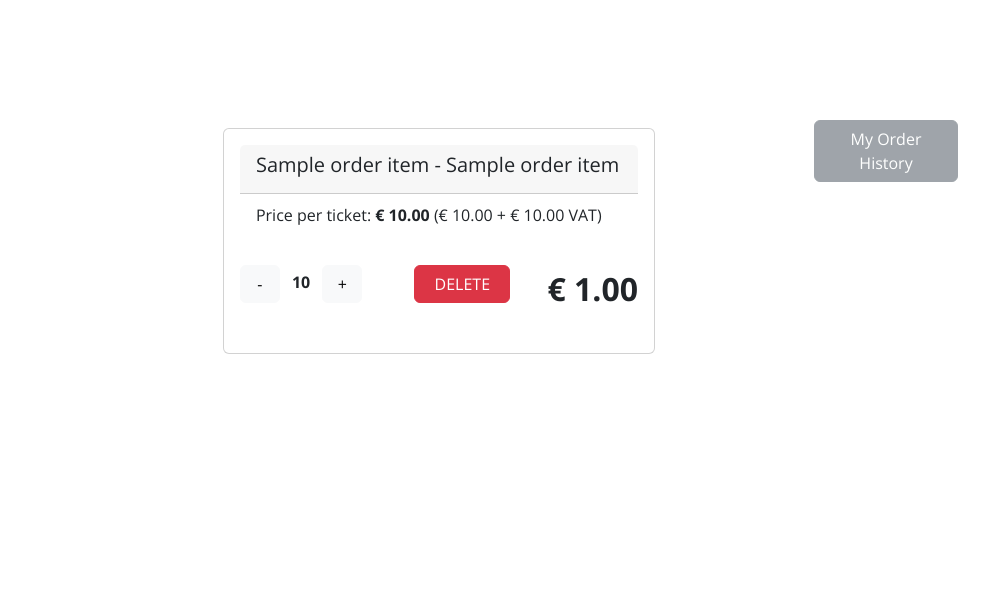
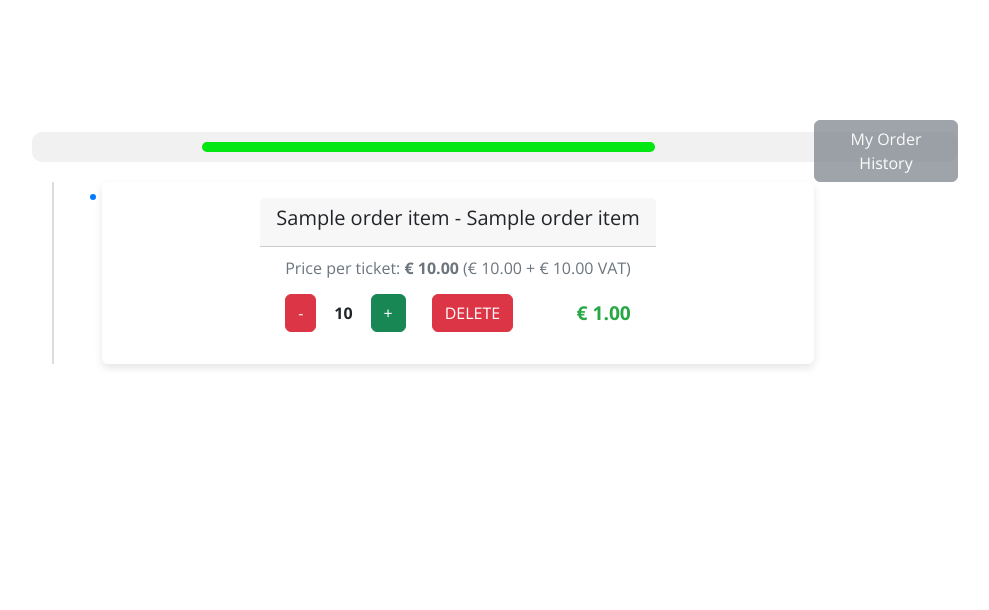
Before and after one commit to mridul-max/Haarlem-Festival, a PHP site: template app/views/payment-funnel/cart.php in a window 1280 px wide. Shown: the part 16-626 px from the top of the page, without its empty margins (145-1134 px from the left). Run offline with PHP 8.4, Linux system fonts and the light colour scheme; the template is opened without the code that fills it: most values are stand-ins (such as "Sample title", 1, 10 or a date in 2020); data that the repository does not hold is empty; some web fonts are replaced.

Commit message:
redesign cart checkout pages

```diff
--- a/app/public/css/main.css
+++ b/app/public/css/main.css
@@ -269,6 +269,97 @@
     opacity: 0.5;
 }
 
+
+/* order history css */
+        .timeline {
+            position: relative;
+            padding-left: 40px;
+            margin-top: 20px;
+        }
+
+        .timeline::before {
+            content: '';
+            position: absolute;
+            left: 20px;
+            top: 0;
+            bottom: 0;
+            width: 2px;
+            background: #ddd;
+        }
+
+        .timeline-item {
+            position: relative;
+            margin-bottom: 30px;
+            padding-left: 30px;
+        }
+
+        .timeline-item::before {
+            content: '';
+            position: absolute;
+            left: 16px;
+            top: 10px;
+            width: 10px;
+            height: 10px;
+            border-radius: 50%;
+            background: #007bff;
+            border: 2px solid #fff;
+            z-index: 1;
+        }
+
+        .card {
+            border: none;
+            box-shadow: 0 4px 8px rgba(0, 0, 0, 0.1);
+            transition: transform 0.2s, box-shadow 0.2s;
+        }
+
+        .card:hover {
+            transform: translateY(-5px);
+            box-shadow: 0 8px 16px rgba(0, 0, 0, 0.2);
+        }
+
+        .price {
+            font-size: 1.2em;
+            color: #28a745;
+        }
+
+        .total-price {
+            font-size: 1.5em;
+            font-weight: bold;
+            color: #28a745;
+        }
+
+        .checkout-btn {
+            background-color: #007bff;
+            border: none;
+            padding: 10px 20px;
+            font-size: 1.2em;
+            transition: background-color 0.3s;
+        }
+
+        .checkout-btn:hover {
+            background-color: #0056b3;
+        }
+
+        .progress-bar-container {
+            background: #f1f1f1;
+            border-radius: 10px;
+            margin: 20px 0;
+            padding: 10px;
+        }
+
+        .progress-bar {
+            height: 10px;
+            background: #02e611;
+            border-radius: 10px;
+            transition: width 0.3s;
+        }
+
+        .quantity-control {
+            display: flex;
+            align-items: center;
+            gap: 10px;
+        }
+
 @media (min-width: 960px) {
     .lang-picker {
         padding-left: 0.5rem;
--- a/app/views/payment-funnel/cart.php
+++ b/app/views/payment-funnel/cart.php
@@ -22,76 +22,73 @@
         <div class="container py-5 h-100">
             <div class="row d-flex justify-content-center align-items-center h-100">
                 <div class="col-10">
-                        <button class="btn btn-secondary float-end my-2 <?php if (!$isLoggedIn) echo "disabled"; ?> " style="width: 9em;" onclick="showOrderHistory()">
+                    <button class="btn btn-secondary float-end my-2 <?php if (!$isLoggedIn) echo "disabled"; ?>" style="width: 9em;" onclick="showOrderHistory()">
                         My Order History
                     </button>
-                    <div class="row">
-                            <!-- Cart items list -->
 
-                            <div class="col-7">
+                    <!-- Progress Bar -->
+                    <div class="progress-bar-container">
+                        <div class="progress-bar" style="width: 50%;"></div>
+                    </div>
+
+                    <!-- Timeline for Order History -->
+                    <div class="timeline">
                         <?php
                         $orderItems = $cartOrder->getOrderItems();
                         foreach ($orderItems as $orderItem) {
                             $id = $orderItem->getTicketLinkId(); ?>
-                                    <div id="cart-item-<?= $id ?>" class="card p-3 m-3" style="width: 100%">
-                                        <div class="card-header" style="width: 100%">
+                            <div class="timeline-item">
+                                <div id="cart-item-<?= $id ?>" class="card p-3">
+                                    <div class="card-header">
                                         <h5 class="card-title">
                                             <?= $orderItem->getEventName() ?> -
                                             <?= $orderItem->getTicketName() ?>
                                         </h5>
                                     </div>
-                                        <div class="card-body" style="width: 100%">
-                                            <h6 class="card-subtitle">
+                                    <div class="card-body">
+                                        <h6 class="card-subtitle mb-2 text-muted">
                                             Price per ticket: <strong>&euro; <?= number_format($orderItem->getFullTicketPrice(), 2, '.'); ?></strong>
                                             (&euro; <?= number_format($orderItem->getBasePrice(), 2, '.'); ?>
                                             + &euro; <?= number_format($orderItem->getVatAmount(), 2, '.'); ?> VAT)
                                         </h6>
-                                        </div>
-                                        <br>
-                                        <div style="width: 100%">
+                                        <div class="quantity-control mt-3">
                                             <?php if (!$shareMode) { ?>
-                                                <button id="cart-item-remove-<?= $id ?>" class="btn btn-light" style="width: 10%">-</button>
+                                                <button id="cart-item-remove-<?= $id ?>" class="btn btn-danger">-</button>
                                             <?php } ?>
                                             <span id="cart-item-counter-<?= $id ?>" class="fw-bold mx-2">
                                                 <?= $orderItem->getQuantity() ?>
                                             </span>
                                             <?php if (!$shareMode) { ?>
-                                                <button id="cart-item-add-<?= $id ?>" class="btn btn-light" style="width: 10%">+</button>
+                                                <button id="cart-item-add-<?= $id ?>" class="btn btn-success">+</button>
                                             <?php } ?>
                                             <?php if (!$shareMode) { ?>
-                                                <button id="order-item-delete-<?= $id ?>" class="btn btn-danger ms-5" style="width: 6em;">DELETE</button>
+                                                <button id="order-item-delete-<?= $id ?>" class="btn btn-danger ms-3">DELETE</button>
                                             <?php } ?>
-                                            <span id="cart-item-unit-price-<?= $id ?>" class=" d-none float-end">
+                                            <span id="cart-item-unit-price-<?= $id ?>" class="d-none">
                                                 <?= $orderItem->getFullTicketPrice() ?>
                                             </span>
-                                            <span id="cart-item-total-price-<?= $id ?>" class="price float-end">
+                                            <span id="cart-item-total-price-<?= $id ?>" class="price ms-auto">
                                                 &euro; <?= number_format($orderItem->getTotalFullPrice(), 2, '.'); ?>
                                             </span>
                                         </div>
-                                        <br>
+                                    </div>
+                                </div>
                             </div>
                         <?php } ?>
                     </div>
-                    </div>
-                    <br>
-                    <br>
 
-                    <!-- Checkout section-->
-
-                    <?php if ($hasStuffInCart) {
-                    ?>
-                        <h4 id="total">Total price: &euro;
+                    <!-- Checkout Section -->
+                    <?php if ($hasStuffInCart) { ?>
+                        <h4 id="total" class="total-price">Total price: &euro;
                             <?= number_format($cartOrder->getTotalPrice(), 2, '.'); ?>
                         </h4>
                         <?php if (!$shareMode) { ?>
-                            <button class="btn btn-primary <?php if (!$isLoggedIn) echo "disabled"; ?> " onclick="checkout()">Check out</button>
+                            <button class="btn btn-primary checkout-btn <?php if (!$isLoggedIn) echo "disabled"; ?>" onclick="checkout()">Check out</button>
                             <br>
                             <div> <?php if (!$isLoggedIn) echo "Log in to check out your cart."; ?> </div>
                             <br>
                         <?php } ?>
-                    <?php
-                    }
-                    ?>
+                    <?php } ?>
                 </div>
             </div>
         </div>
```
Also changed, not shown: app/controllers/APIControllers/APIController.php (+0 -19 lines). Lines whose indentation alone changed are shown as unchanged.
